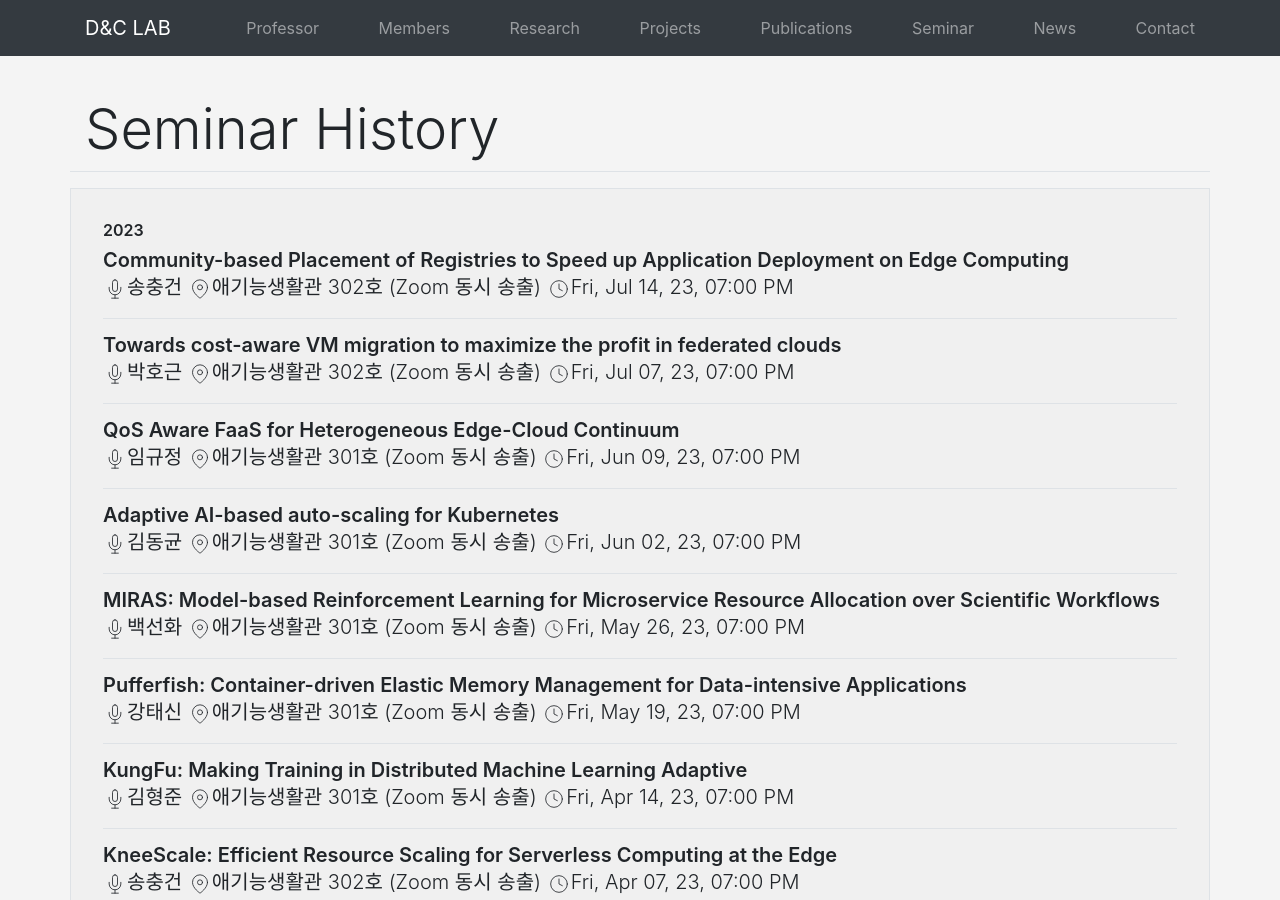
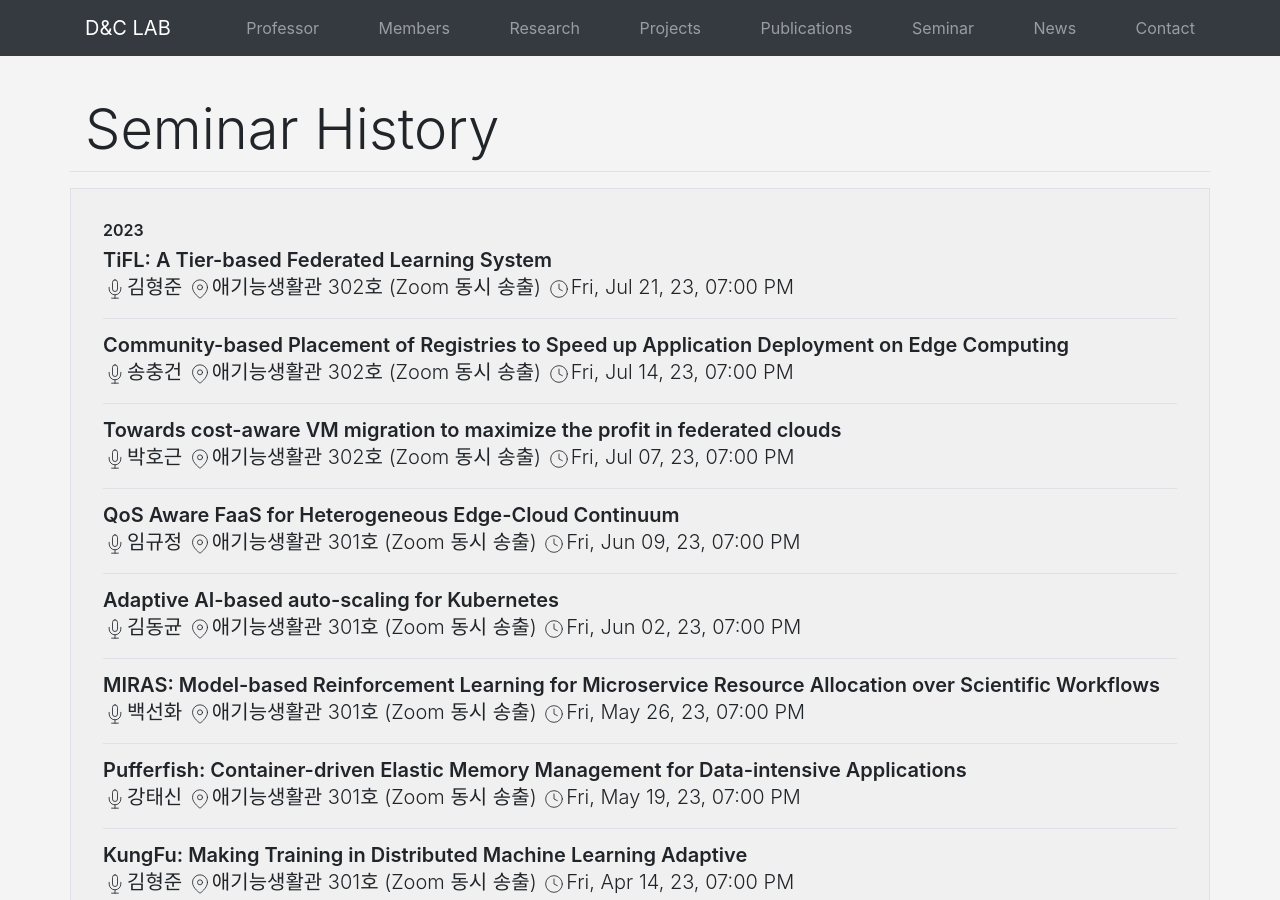
Before and after one commit to KU-Cloud/ku-cloud.github.io, a Jekyll site: the page built from seminar history.html, in a window 1280 px wide and 900 px high. Built offline with Jekyll 4.4.1, drawn with Linux system fonts in a browser that asks for light colours.

Commit message:
update seminars

```diff
--- a/_data/seminars.yaml
+++ b/_data/seminars.yaml
@@ -947,3 +947,7 @@
   speacker: 송충건
   date: 2023-07-14T19:00:00.000+0900
   location: 애기능생활관 302호 (Zoom 동시 송출)
+- title: 'TiFL: A Tier-based Federated Learning System'
+  speacker: 김형준
+  date: 2023-07-21T19:00:00.000+0900
+  location: 애기능생활관 302호 (Zoom 동시 송출)
```
